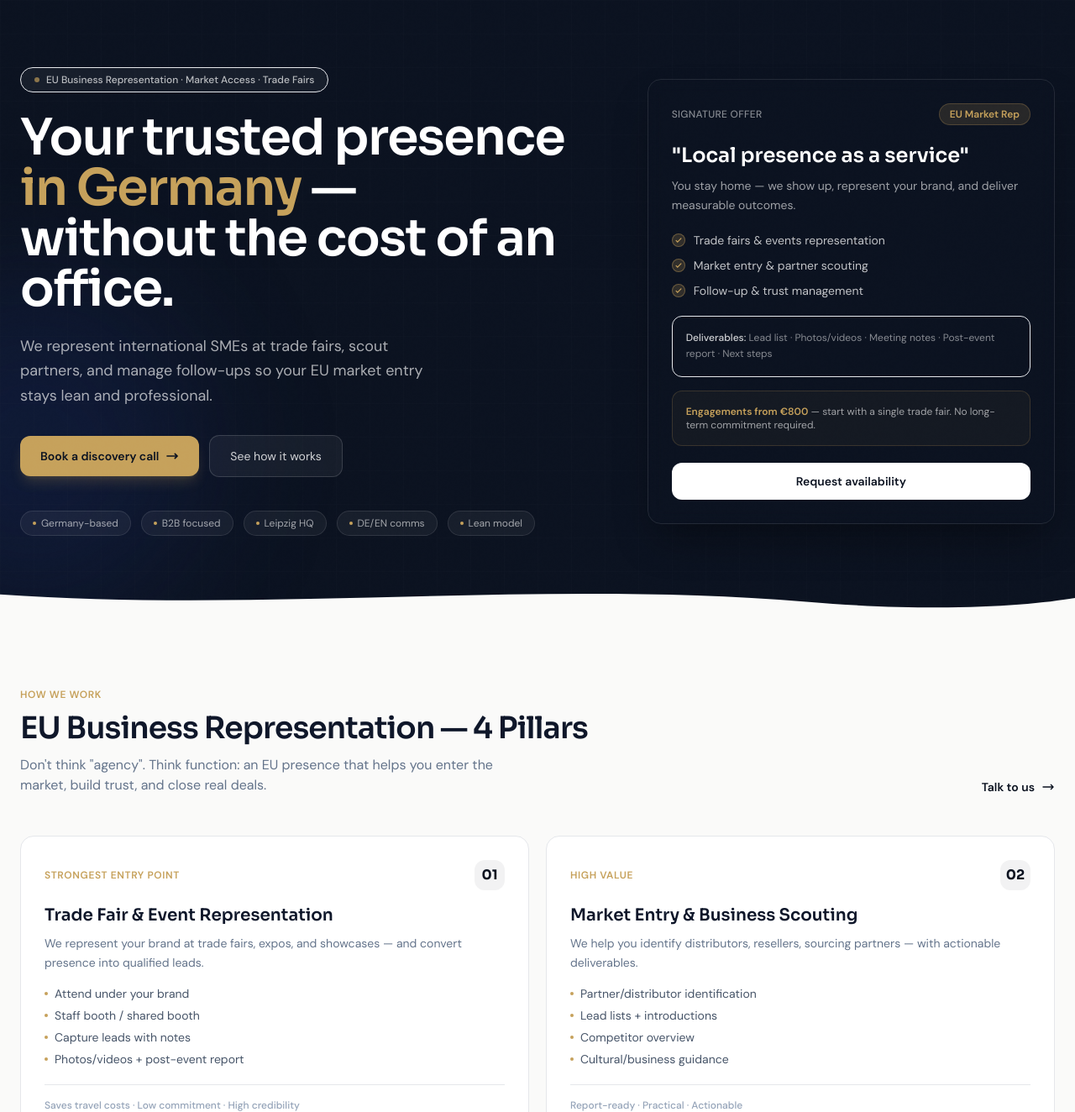
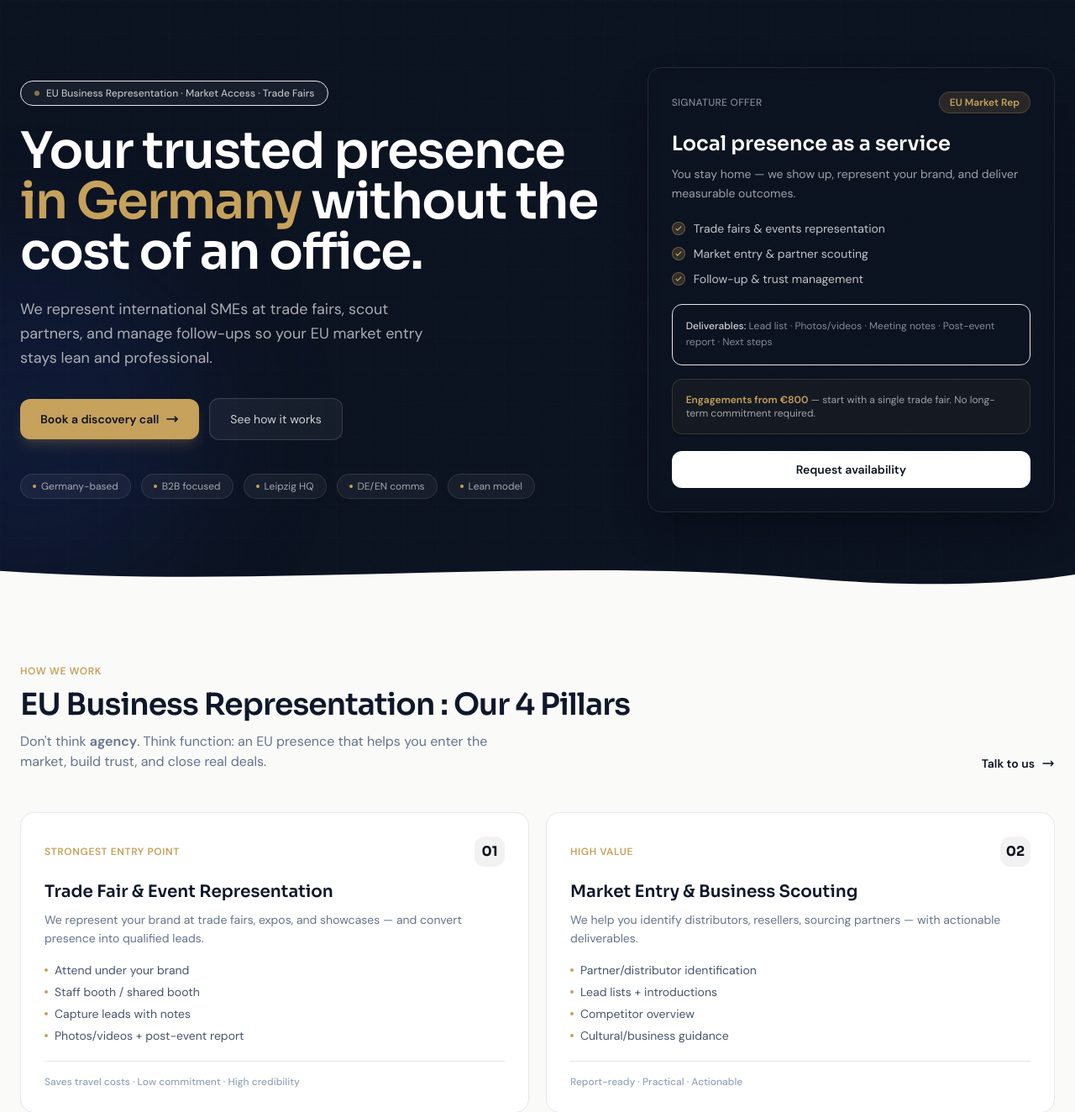
Before and after one commit to inkomati250/tradegate_site, a Django app: page / in a window 1280 px wide. Shown: the part 105-1429 px from the top of the page at 84% size. Run offline with Django 5.2, Linux system fonts and the light colour scheme; data that the repository does not hold is empty; some libraries are stand-ins or nearby versions.

Commit message:
updated home.html punctuations

```diff
--- a/website/templates/website/home.html
+++ b/website/templates/website/home.html
@@ -24,7 +24,7 @@
 
         <h1 class="font-display text-4xl md:text-5xl lg:text-6xl font-semibold leading-[1.1] tracking-tight reveal d1">
           Your trusted presence<br>
-          <span class="text-brand-accent">in Germany</span> —<br>
+          <span class="text-brand-accent">in Germany</span>
           without the cost of an office.
         </h1>
 
@@ -61,7 +61,7 @@
             <span class="text-xs text-white/50 font-medium uppercase tracking-wide">Signature Offer</span>
             <span class="rounded-full bg-brand-accent/15 border border-brand-accent/25 text-brand-accent px-3 py-1 text-xs font-semibold">EU Market Rep</span>
           </div>
-          <p class="font-display text-2xl font-semibold leading-snug">"Local presence as a service"</p>
+          <p class="font-display text-2xl font-semibold leading-snug">Local presence as a service</p>
           <p class="mt-2 text-white/60 text-sm leading-relaxed">You stay home — we show up, represent your brand, and deliver measurable outcomes.</p>
           <ul class="mt-5 space-y-2.5 text-sm">
             <li class="flex items-start gap-2.5 text-white/75">
@@ -112,8 +112,8 @@
   <div class="flex flex-col md:flex-row md:items-end justify-between gap-6 mb-12 reveal">
     <div>
       <span class="inline-block text-xs font-semibold text-brand-accent uppercase tracking-wider mb-3">How we work</span>
-      <h2 class="font-display text-3xl md:text-4xl font-semibold tracking-tight">EU Business Representation — 4 Pillars</h2>
-      <p class="text-slate-500 mt-3 max-w-xl">Don't think "agency". Think function: an EU presence that helps you enter the market, build trust, and close real deals.</p>
+      <h2 class="font-display text-3xl md:text-4xl font-semibold tracking-tight">EU Business Representation : Our 4 Pillars</h2>
+      <p class="text-slate-500 mt-3 max-w-xl">Don't think <strong>agency</strong>. Think function: an EU presence that helps you enter the market, build trust, and close real deals.</p>
     </div>
     <a href="{% url 'contact' %}" class="shrink-0 inline-flex items-center gap-2 text-sm font-semibold text-[#0B1220] hover:text-brand-accent transition">
       Talk to us
```
